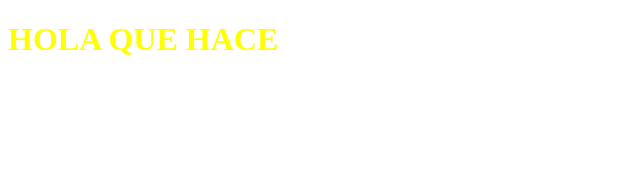
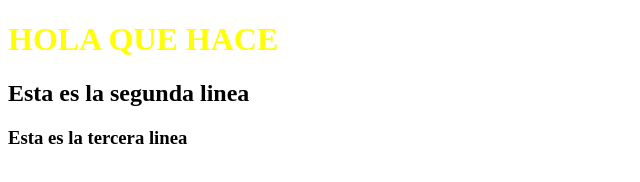
Before and after one commit to j3rry-garcia/primer_git, a plain HTML site: page index.html in a window 1280 px wide. Shown: the whole page, without its empty margins (0-640 px from the left). Drawn offline with Linux system fonts and the light colour scheme.

Commit message:
Ahora el index tiene dos lines de titulo mas. :wq

```diff
--- a/index.html
+++ b/index.html
@@ -12,5 +12,8 @@
 
     <h1 onclick="hola();">HOLA QUE HACE</h1>
 
+    <h2>Esta es la segunda linea</h2>
+    <h3>Esta es la tercera linea</h3>
+
 </body>
 </html>
```
